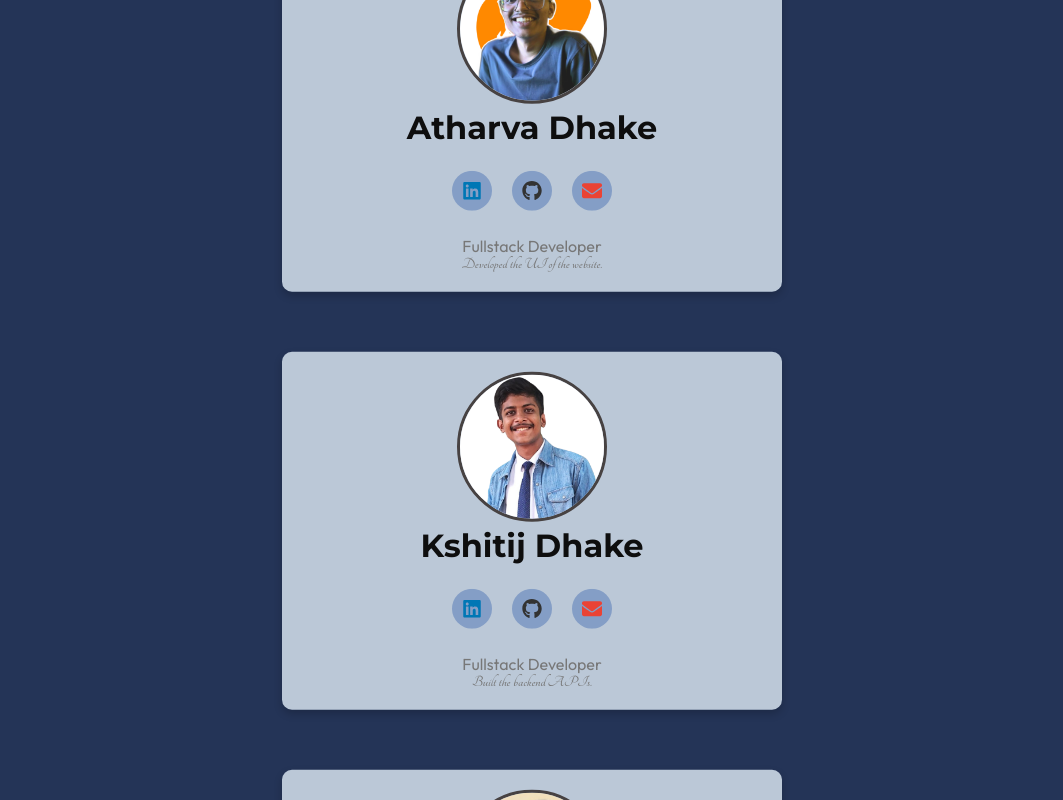
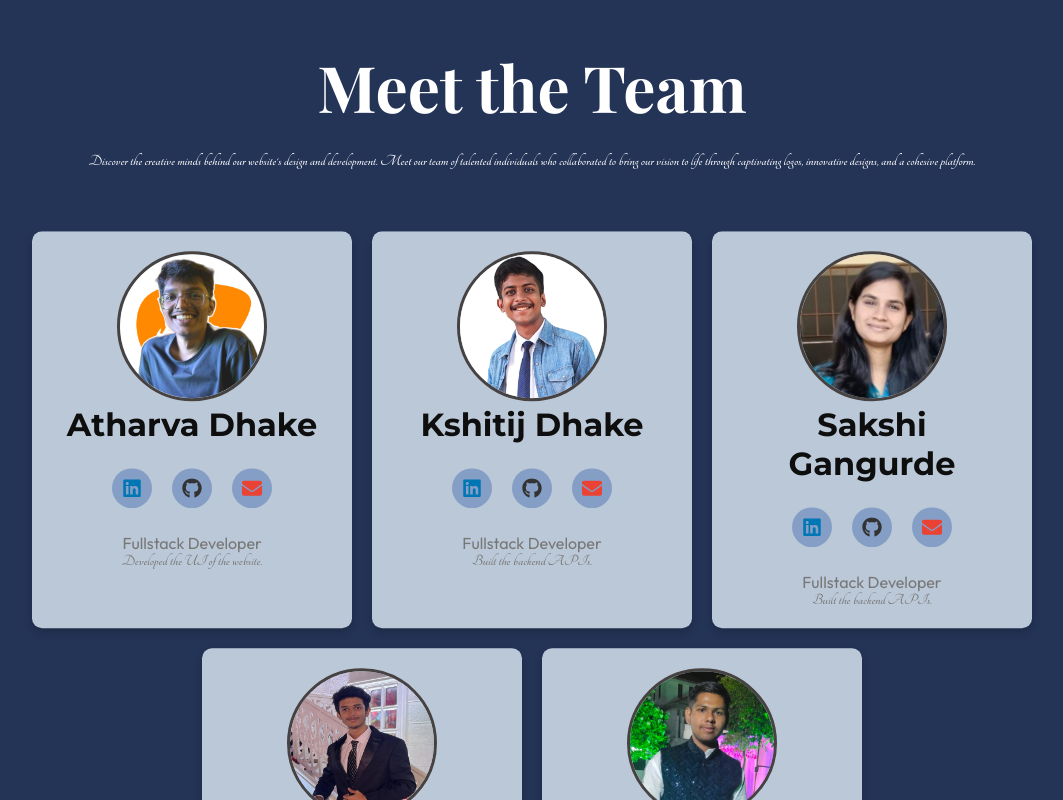
Before and after one commit to Sakshig711/Virtual-lab, a React (Vite) app in the folder DMSL/: page /team in a window 1280 px wide. Shown: the top 800 px of the page, without its empty margins (108-1171 px from the left). Built offline with nearby package versions, Linux system fonts and the light colour scheme; a web font is replaced by a local one.

Commit message:
Team page

```diff
--- a/DMSL/src/components/Video.jsx
+++ b/DMSL/src/components/Video.jsx
@@ -5,16 +5,12 @@ const VideoGallery = () => {
   const [videos, setVideos] = useState([
     "https://dmsl-vlab.s3.ap-south-1.amazonaws.com/Assignment_5.mp4"
   ]);
-
-
-
   return (
     <div className="video-gallery">
       {videos.map((videoUrl, index) => (
         <div key={index} className="video-container">
           <video width="600" controls>
             <source src={videoUrl} type="video/mp4" />
-
           </video>
         </div>
       ))}
--- a/DMSL/src/routes/Team.css
+++ b/DMSL/src/routes/Team.css
@@ -7,7 +7,7 @@
 
 .team-page {
     position: absolute;
-    top: 40%;
+    top: 25%;
     left: 50%;
     transform: translate(-50%, -50%);
     display: flex;
@@ -51,10 +51,10 @@
 .team-page h1 {
     color: #FFFFFF;
     font-size: 4rem;
+    height: fit-content;
+    width: fit-content;
     font-family: 'Playfair Display', sans-serif;
-    font-weight: 600;
-    margin-top: 490px;
-    margin-bottom: 30px;
+    margin-bottom: 20px;
     animation: fadeIn 1s ease;
 }
 
@@ -65,28 +65,45 @@
     gap: 20px;
     width: 100%;
     margin-top: 5%;
+    max-width: 1200px;
 }
 
-  .team-cards-role{
+.team-cards-role {
     color: black;
 }
 
 .team-card {
-    margin: 20px;
+    flex: 0 0 calc(33.33% - 40px);
     background-color: rgba(203, 217, 230, 0.9);
     border-radius: 10px;
     padding: 20px;
     box-shadow: 0 4px 8px rgba(0, 0, 0, 0.2);
-    width: 500px;
+    width: calc(33.33% - 40px);
     text-align: center;
     transition: transform 0.3s ease, box-shadow 0.3s ease, background-color 0.3s ease;
 }
 
-  .team-description  h4{
+@media screen and (max-width: 768px) {
+    .team-card {
+        flex: 0 0 calc(50% - 40px);
+        width: calc(50% - 40px);
+    }
+}
+
+@media screen and (max-width: 480px) {
+    .team-card {
+        flex: 0 0 100%;
+        width: 100%;
+    }
+}
+
+
+.team-description h5 {
     color: #ffffff;
     font-size: 20px;
-    margin-bottom: 30px;
+    margin-bottom: 40px;
 }
+
 .team-description {
     font-family: "Tangerine", cursive;
     color: #ffffff;
@@ -105,5 +122,5 @@
 }
 
 body {
-    animation: gradientAnimation 5s ease infinite; /* Add animation */
+    animation: gradientAnimation 5s ease infinite;
 }
--- a/DMSL/src/routes/Team.jsx
+++ b/DMSL/src/routes/Team.jsx
@@ -56,13 +56,13 @@ const teamMembers = [
   },
 ];
 
-const Team = () => {
+const Contact= () => {
   return (
     <div>
       <Navbar alwaysDark={true} />
 
       <div className="team-page">
-        <h1>Meet the Team</h1>
+        <h1 className='heading'>Meet the Team</h1>
         <h5 className="team-description">
           Discover the creative minds behind our website's design and development.
           Meet our team of talented individuals who collaborated to bring our vision to life through captivating logos,
@@ -87,4 +87,4 @@ const Team = () => {
   );
 };
 
-export default Team;
+export default Contact;
```
Lines whose indentation alone changed are shown as unchanged.
